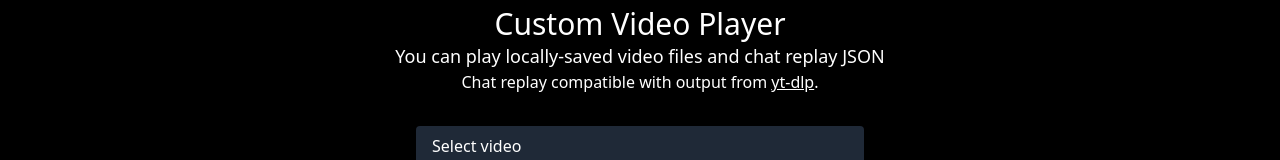
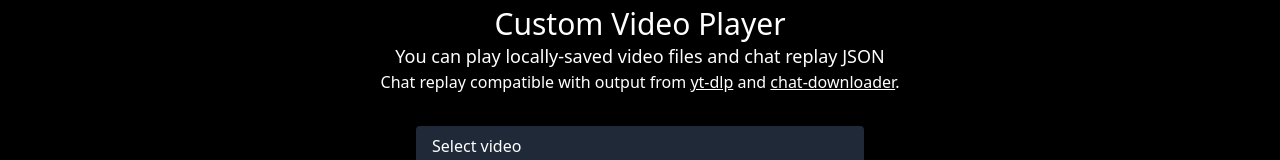
Before and after one commit to ragtag-archive/archive-browser, a Next.js app: page /player in a window 1280 px wide. Shown: the part 130-290 px from the top of the page. Built offline with nearby package versions, Linux system fonts and the light colour scheme; no server answers; what @tailwindcss/typography would draw is missing.

Commit message:
CustomPlayer: clarify compatibility with chat_downloader

```diff
--- a/modules/CustomPlayerPage.tsx
+++ b/modules/CustomPlayerPage.tsx
@@ -113,6 +113,15 @@ const CustomPlayerPage = () => {
               >
                 yt-dlp
               </a>
+              {" and "}
+              <a
+                className="underline"
+                href="https://pypi.org/project/chat-downloader/"
+                target="_blank"
+                rel="noreferrer noopener nofollow"
+              >
+                chat-downloader
+              </a>
               .
             </p>
           </div>
```
